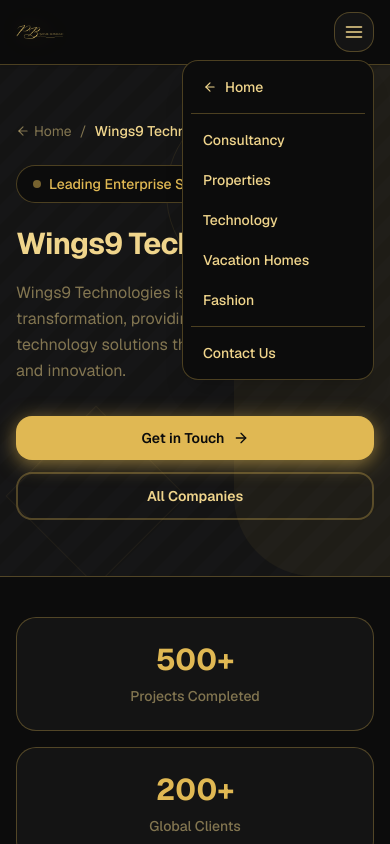
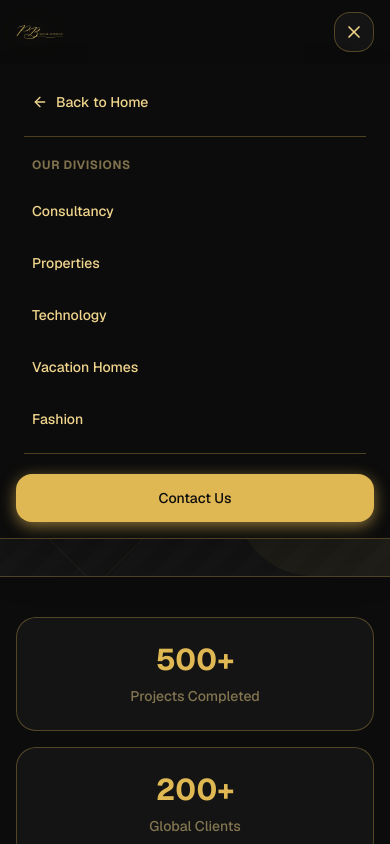
Before and after one commit to rohiit257/frontend, a Next.js app: page /business/wings9 in a window 390 px wide. Both pictures are taken after a click on the button "Toggle Menu". Shown: the top 844 px of the page. Built offline with nearby package versions, Linux system fonts and the light colour scheme.

Commit message:
feat: add mobile menu functionality and improve Navbar and BusinessPage components

```diff
--- a/app/components/BusinessPage.tsx
+++ b/app/components/BusinessPage.tsx
@@ -1,10 +1,11 @@
 'use client';
 
-import { motion, useInView, Variants } from 'framer-motion';
+import { motion, useInView, Variants, AnimatePresence } from 'framer-motion';
 import Link from 'next/link';
 import Image from 'next/image';
-import { ArrowLeft, Check, ArrowRight, Phone, Mail, MapPin } from 'lucide-react';
-import { useRef } from 'react';
+import { ArrowLeft, Check, ArrowRight, Phone, Mail, MapPin, Menu, X } from 'lucide-react';
+import { useRef, useState, useEffect } from 'react';
+import { usePathname } from 'next/navigation';
 import { ThemeToggle, useTheme } from './ThemeProvider';
 
 interface BusinessPageProps {
@@ -38,6 +39,23 @@
   const isFeatsInView = useInView(featsRef, { once: true, margin: '-60px' });
   const { colorScheme } = useTheme();
   const isDark = colorScheme === 'dark-green';
+  const pathname = usePathname();
+  const [mobileMenuOpen, setMobileMenuOpen] = useState(false);
+
+  useEffect(() => {
+    setMobileMenuOpen(false);
+  }, [pathname]);
+
+  useEffect(() => {
+    if (mobileMenuOpen) {
+      document.body.style.overflow = 'hidden';
+    } else {
+      document.body.style.overflow = 'unset';
+    }
+    return () => {
+      document.body.style.overflow = 'unset';
+    };
+  }, [mobileMenuOpen]);
 
   const fade: Variants = {
     hidden: { opacity: 0, y: 24 },
@@ -80,7 +98,7 @@
                   key={c.href}
                   href={c.href}
                   className={`px-3 py-1.5 text-sm font-medium rounded-full transition-all duration-200 whitespace-nowrap ${
-                    typeof window !== 'undefined' && window.location.pathname === c.href
+                    pathname === c.href
                       ? 'bg-[var(--accent)] text-[var(--background)]'
                       : 'text-[var(--foreground)] hover:text-[var(--accent)] hover:bg-[var(--accent)]/10'
                   }`}
@@ -100,40 +118,72 @@
                 Contact Us
                 <ArrowRight className="w-3.5 h-3.5" />
               </Link>
-              {/* Mobile Menu Dropdown instead of just Home button */}
-              <div className="lg:hidden relative group">
-                <button className="inline-flex items-center justify-center w-10 h-10 bg-[var(--surface)] border border-[var(--border)] rounded-xl text-[var(--foreground)] hover:border-[var(--accent)] hover:text-[var(--accent)] transition-all focus:outline-none">
-                  <svg width="20" height="20" viewBox="0 0 24 24" fill="none" stroke="currentColor" strokeWidth="2" strokeLinecap="round" strokeLinejoin="round"><line x1="3" y1="12" x2="21" y2="12"></line><line x1="3" y1="6" x2="21" y2="6"></line><line x1="3" y1="18" x2="21" y2="18"></line></svg>
+              {/* Mobile Menu Toggle */}
+              <button
+                onClick={() => setMobileMenuOpen(!mobileMenuOpen)}
+                className="lg:hidden inline-flex items-center justify-center w-10 h-10 bg-[var(--surface)] border border-[var(--border)] rounded-xl text-[var(--foreground)] hover:border-[var(--accent)] hover:text-[var(--accent)] transition-all focus:outline-none z-50"
+                aria-label="Toggle Menu"
+              >
+                {mobileMenuOpen ? <X className="w-5 h-5" /> : <Menu className="w-5 h-5" />}
               </button>
-                <div className="absolute right-0 top-full mt-2 w-48 bg-[var(--background)] border border-[var(--border)] rounded-xl shadow-xl opacity-0 invisible group-focus-within:opacity-100 group-focus-within:visible group-hover:opacity-100 group-hover:visible transition-all duration-200 origin-top-right z-50">
-                  <div className="p-2 flex flex-col gap-1">
-                    <Link href="/" className="px-3 py-2 text-sm font-medium rounded-lg text-[var(--foreground)] hover:bg-[var(--accent)]/10 hover:text-[var(--accent)] transition-colors flex items-center gap-2">
-                      <ArrowLeft className="w-3.5 h-3.5" /> Home
+            </div>
+          </div>
+        </div>
+
+        {/* Mobile Menu Drawer */}
+        <AnimatePresence>
+          {mobileMenuOpen && (
+            <>
+              <motion.div
+                initial={{ opacity: 0 }}
+                animate={{ opacity: 1 }}
+                exit={{ opacity: 0 }}
+                className="fixed inset-0 top-[64px] bg-black/50 backdrop-blur-sm z-40 lg:hidden"
+                onClick={() => setMobileMenuOpen(false)}
+              />
+              <motion.div
+                initial={{ opacity: 0, y: -20 }}
+                animate={{ opacity: 1, y: 0 }}
+                exit={{ opacity: 0, y: -20 }}
+                className="absolute top-[64px] left-0 right-0 bg-[var(--background)] border-b border-[var(--border)] shadow-2xl z-50 lg:hidden"
+              >
+                <div className="p-4 flex flex-col gap-2 max-h-[calc(100vh-80px)] overflow-y-auto">
+                  <Link
+                    href="/"
+                    onClick={() => setMobileMenuOpen(false)}
+                    className="px-4 py-3 text-sm font-medium rounded-xl text-[var(--foreground)] hover:bg-[var(--accent)]/10 hover:text-[var(--accent)] transition-colors flex items-center gap-2"
+                  >
+                    <ArrowLeft className="w-4 h-4" /> Back to Home
                   </Link>
-                    <div className="h-px bg-[var(--border)] my-1" />
+                  <div className="h-px bg-[var(--border)] my-1 mx-2" />
+                  <div className="px-4 py-2 text-xs font-bold uppercase tracking-wider text-[var(--muted)]">Our Divisions</div>
                   {allCompanies.map(c => (
                     <Link
                       key={c.href}
                       href={c.href}
-                        className={`px-3 py-2 text-sm font-medium rounded-lg transition-colors ${
-                          typeof window !== 'undefined' && window.location.pathname === c.href
-                            ? 'bg-[var(--accent)] text-[var(--background)]'
+                      onClick={() => setMobileMenuOpen(false)}
+                      className={`px-4 py-3 text-sm font-medium rounded-xl transition-colors ${
+                        pathname === c.href
+                          ? 'bg-[var(--accent)] text-[var(--background)] shadow-md shadow-[var(--accent)]/20'
                           : 'text-[var(--foreground)] hover:bg-[var(--accent)]/10 hover:text-[var(--accent)]'
                       }`}
                     >
                       {c.name}
                     </Link>
                   ))}
-                    <div className="h-px bg-[var(--border)] my-1" />
-                    <Link href="/#contact" className="px-3 py-2 text-sm font-medium rounded-lg text-[var(--foreground)] hover:bg-[var(--accent)]/10 hover:text-[var(--accent)] transition-colors">
+                  <div className="h-px bg-[var(--border)] my-1 mx-2" />
+                  <Link
+                    href="/#contact"
+                    onClick={() => setMobileMenuOpen(false)}
+                    className="mt-2 px-4 py-3.5 text-sm font-medium rounded-xl text-[var(--background)] bg-[var(--accent)] hover:bg-[var(--accent-hover)] transition-colors text-center shadow-[0_4px_15px_var(--border-hover)]"
+                  >
                     Contact Us
                   </Link>
                 </div>
-                </div>
-              </div>
-            </div>
-          </div>
-        </div>
+              </motion.div>
+            </>
+          )}
+        </AnimatePresence>
       </header>
 
       {/* ── Hero Banner ── */}
--- a/app/components/Navbar.tsx
+++ b/app/components/Navbar.tsx
@@ -73,7 +73,11 @@
   useEffect(() => {
     if (!menuOpen) return;
     const handler = (e: MouseEvent) => {
-      if (menuRef.current && !menuRef.current.contains(e.target as Node)) {
+      if (
+        menuRef.current &&
+        !menuRef.current.contains(e.target as Node) &&
+        !(e.target as Element).closest('#mobile-menu-toggle')
+      ) {
         closeMenu();
       }
     };
@@ -224,72 +228,53 @@
               animate={{ opacity: 1 }}
               exit={{ opacity: 0 }}
               transition={{ duration: 0.2 }}
-              className="fixed inset-0 top-[68px] bg-black/50 backdrop-blur-sm z-40 md:hidden"
+              className="absolute inset-0 top-full h-[100vh] bg-black/60 backdrop-blur-sm z-40 md:hidden"
               onClick={closeMenu}
               aria-hidden="true"
             />
 
-            {/* Drawer */}
+            {/* Dropdown Menu */}
             <motion.div
               key="drawer"
               id="mobile-nav"
               ref={menuRef}
-              initial={{ opacity: 0, x: '100%' }}
-              animate={{ opacity: 1, x: 0 }}
-              exit={{ opacity: 0, x: '100%' }}
-              transition={{ type: 'spring', damping: 28, stiffness: 280 }}
-              className="fixed top-[68px] right-0 bottom-0 w-[min(320px,90vw)] bg-[var(--background)] border-l border-[var(--border)] z-50 md:hidden flex flex-col shadow-2xl"
+              initial={{ opacity: 0, y: -20 }}
+              animate={{ opacity: 1, y: 0 }}
+              exit={{ opacity: 0, y: -20 }}
+              transition={{ duration: 0.2 }}
+              className="absolute top-full left-0 right-0 bg-[var(--background)] border-b border-[var(--border)] shadow-2xl z-50 md:hidden flex flex-col"
               role="dialog"
               aria-modal="true"
               aria-label="Navigation menu"
             >
               {/* Links */}
-              <nav className="flex-1 overflow-y-auto px-4 py-6 space-y-1">
-                {navLinks.map((link, i) => {
+              <div className="flex flex-col p-4 gap-1 max-h-[calc(100vh-80px)] overflow-y-auto">
+                {navLinks.map((link) => {
                   const isActive = activeSection === link.href.replace('#', '');
                   return (
                     <motion.a
                       key={link.href}
                       href={link.href}
                       onClick={(e) => smoothScroll(e, link.href, closeMenu)}
-                      initial={{ opacity: 0, x: 32 }}
-                      animate={{ opacity: 1, x: 0 }}
-                      transition={{ delay: i * 0.05, duration: 0.25, ease: 'easeOut' }}
-                      className={`flex items-center gap-4 px-4 py-3.5 rounded-xl text-sm font-medium transition-all duration-200 group ${
+                      className={`flex items-center gap-4 px-4 py-3.5 rounded-xl text-sm font-medium transition-all duration-200 ${
                         isActive
-                          ? 'bg-[var(--accent)] text-[var(--background)]'
+                          ? 'bg-[var(--accent)] text-[var(--background)] shadow-md shadow-[var(--accent)]/20'
                           : 'text-[var(--foreground)] hover:bg-[var(--accent)]/10 hover:text-[var(--accent)]'
                       }`}
                       aria-current={isActive ? 'page' : undefined}
                     >
                       <span className="flex-1">{link.label}</span>
-                      {isActive && (
-                        <motion.span
-                          layoutId="mobile-active-dot"
-                          className="w-1.5 h-1.5 rounded-full bg-[var(--background)]/70"
-                        />
-                      )}
                     </motion.a>
                   );
                 })}
-              </nav>
-
-              {/* CTA inside drawer */}
-              <div className="px-4 py-5 border-t border-[var(--border)] space-y-3">
+                <div className="h-px bg-[var(--border)] my-2 mx-2" />
                 <motion.a
                   href="#contact"
                   onClick={(e) => smoothScroll(e, '#contact', closeMenu)}
-                  initial={{ opacity: 0, y: 16 }}
-                  animate={{ opacity: 1, y: 0 }}
-                  transition={{ delay: 0.28 }}
-                  className="flex items-center justify-center gap-2 w-full px-4 py-3.5 text-sm font-semibold bg-[var(--accent)] text-[var(--background)] rounded-xl hover:bg-[var(--accent-hover)] transition-all duration-300 shadow-[0_4px_20px_var(--border-hover)] hover:shadow-[0_8px_25px_-5px_var(--accent)]"
+                  className="mt-2 px-4 py-3.5 text-sm font-medium rounded-xl text-[var(--background)] bg-[var(--accent)] hover:bg-[var(--accent-hover)] transition-all duration-300 text-center shadow-[0_4px_15px_var(--border-hover)] hover:shadow-[0_8px_20px_-4px_var(--accent)]"
                 >
                   Book a Free Consultation
-                  <svg className="w-4 h-4" fill="none" stroke="currentColor" viewBox="0 0 24 24" aria-hidden="true">
-                    <path strokeLinecap="round" strokeLinejoin="round" strokeWidth={2} d="M17 8l4 4m0 0l-4 4m4-4H3" />
-                  </svg>
                 </motion.a>
-                <p className="text-center text-xs text-[var(--muted)]">Dubai, UAE · +971 56 760 9898</p>
               </div>
             </motion.div>
           </>
```
Lines whose indentation alone changed are shown as unchanged.
